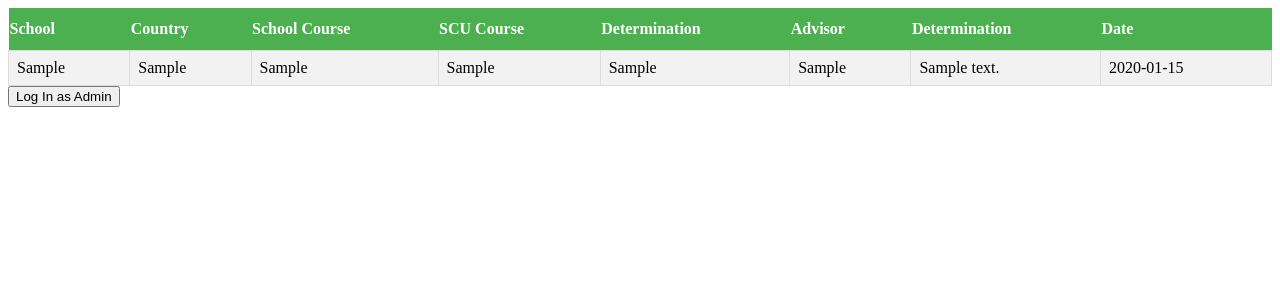
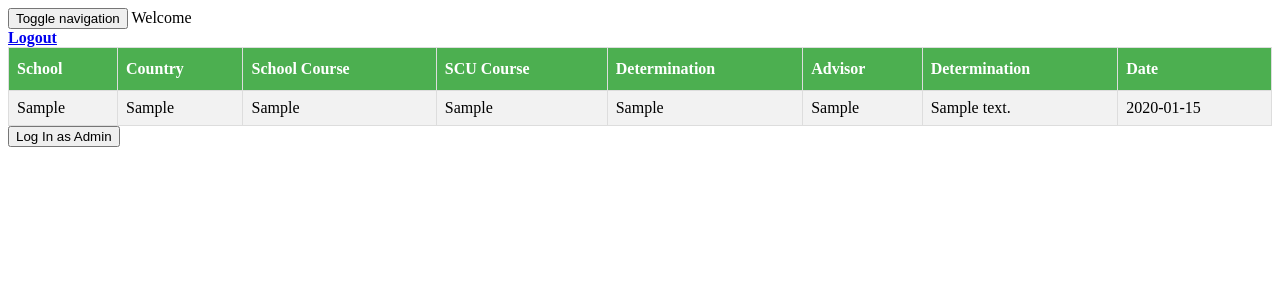
Before and after one commit to SarekSJ/COEN174, a Flask app: page /table in a window 1280 px wide. Shown: the top 300 px of the page. Run offline with Flask 2, Linux system fonts and the light colour scheme; tables that the repository leaves empty hold one stand-in row (values such as "Sample post").

Commit message:
Update table.html

```diff
--- a/templates/table.html
+++ b/templates/table.html
@@ -6,7 +6,7 @@ table {
     border-collapse: collapse;
     width: 100%;
 }
-table td, #customers th {
+table td, table th {
     border: 1px solid #ddd;
     padding: 8px;
 }
@@ -20,6 +20,33 @@ table th {
     color: white;
 }
 </style>
+<?php $isLoggedIn = (isset($_SESSION["staffId"]) && $_SESSION["staffId"] != NULL) ? true : false; ?>
+<nav class="navbar navbar-fixed-top navbar-inverse" role="navigation">
+    <!--navbar settings-->
+    <div class="container-fluid">
+        <div class="navbar-header">
+            <button type="button" class="navbar-toggle collapsed" data-toggle="collapse" data-target="#bs-example-navbar-collapse-1">
+                <span class="sr-only">Toggle navigation</span>
+                <span class="icon-bar"></span>
+                <span class="icon-bar"></span>
+                <span class="icon-bar"></span>
+            </button>
+            <!--<a class="navbar-brand" href="index.html">Logout</a>-->
+
+            <?php if($isLoggedIn): ?>
+                <a class="navbar-brand">
+                    Welcome <?php echo $_SESSION["staffname"];  ?>
+                </a>
+            <?php endif; ?>
+        </div>
+        <?php if($isLoggedIn): ?>
+            <div class="nav navbar-nav navbar-right">
+               <a href="logout.php" class="navbar-brand"><strong>Logout</strong></a>
+            </div>
+        <?php endif; ?>
+    </div>
+</nav>
+
 <head>
     <meta charset="UTF-8">
     <title>Table</title>
```
